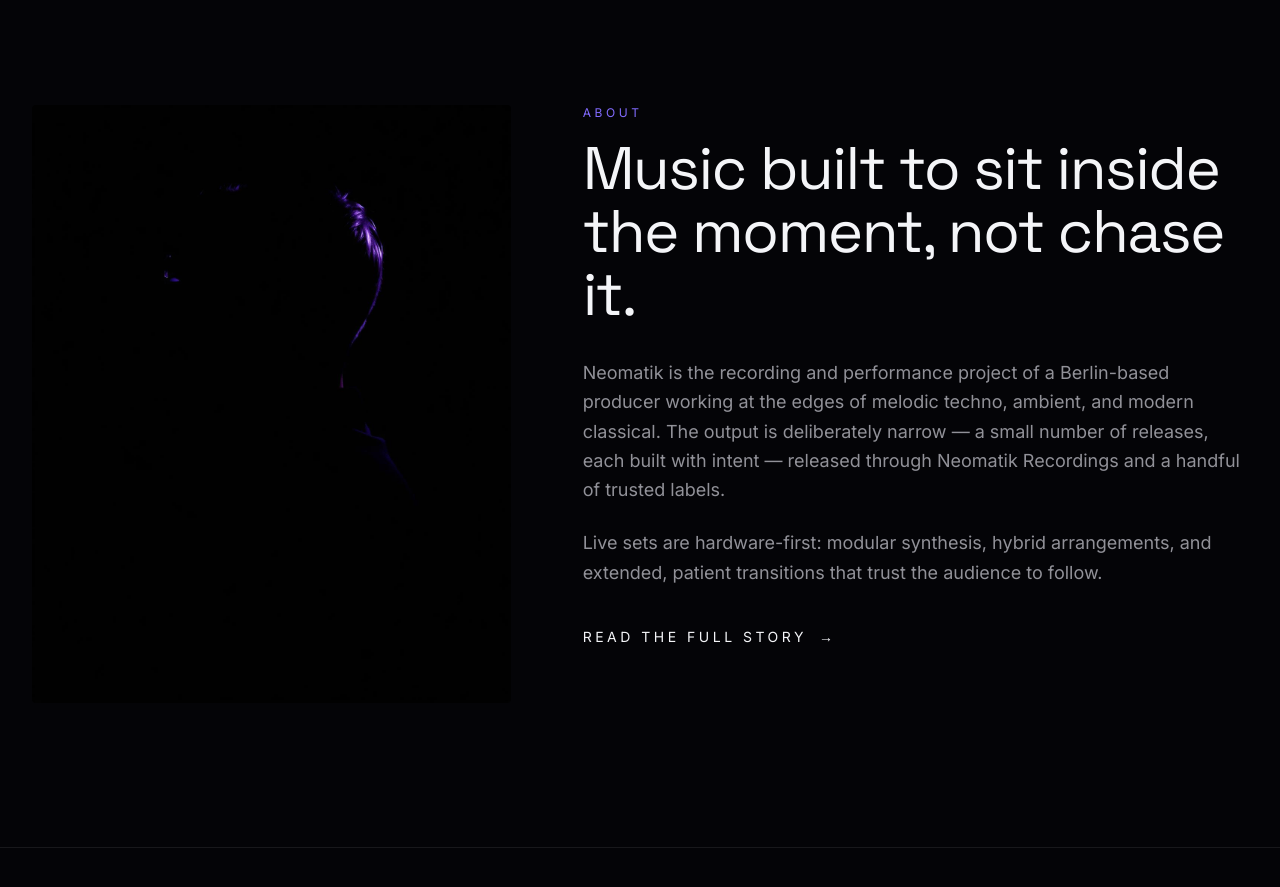
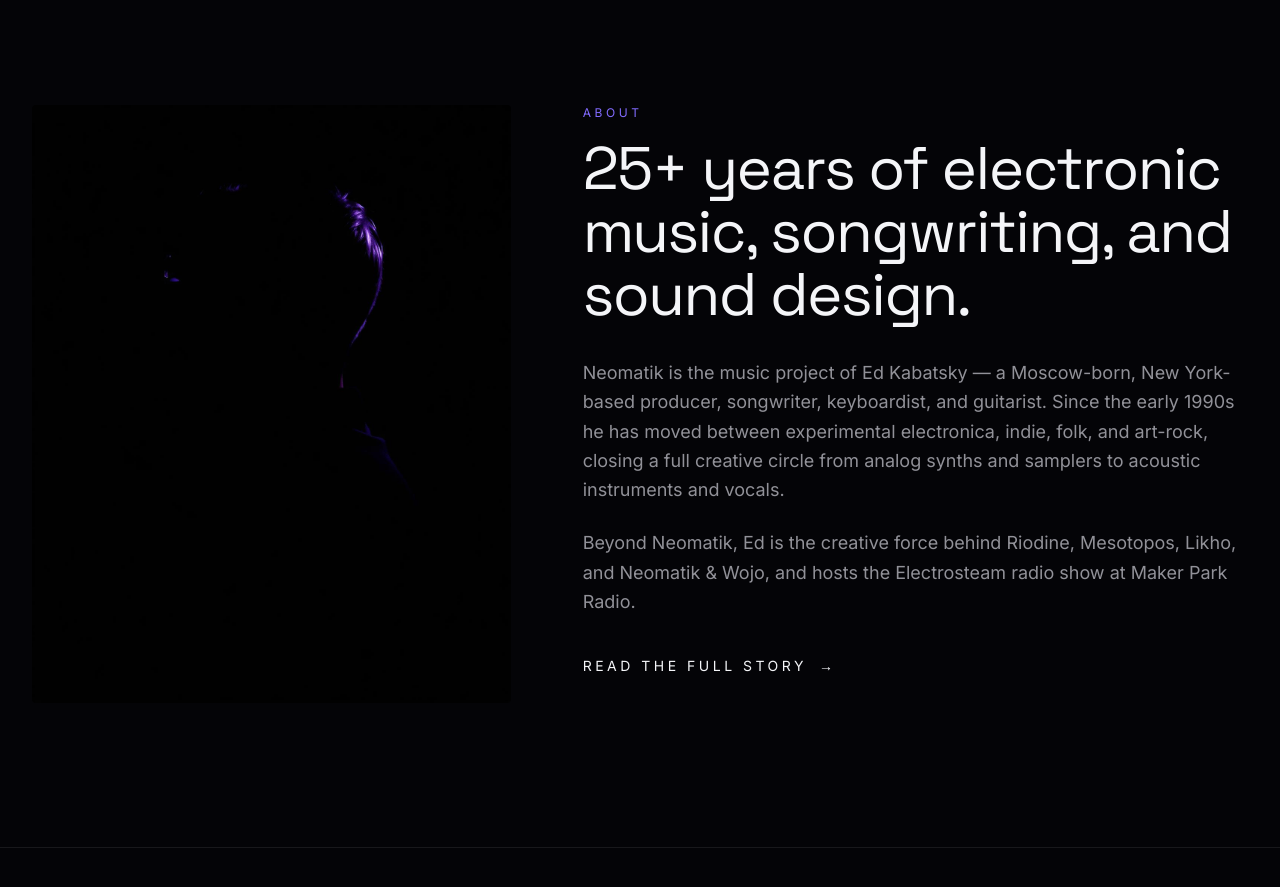
Before and after one commit to edka/neomatik.com, a React (Vite) app: page / in a window 1280 px wide. Shown: the part 840-1727 px from the top of the page. Built offline with nearby package versions, Linux system fonts and the light colour scheme.

Commit message:
Changes
Co-authored-by: edka <3311782+edka@users.noreply.github.com>

```diff
--- a/src/components/site/AboutTeaser.tsx
+++ b/src/components/site/AboutTeaser.tsx
@@ -21,18 +21,20 @@ export function AboutTeaser() {
         <div className="md:col-span-7 md:pl-6">
           <div className="text-xs uppercase tracking-[0.3em] text-violet">About</div>
           <h2 className="mt-4 font-display text-4xl leading-[1.05] tracking-tight md:text-6xl">
-            Music built to sit inside the moment, not chase it.
+            25+ years of electronic music, songwriting, and sound design.
           </h2>
           <div className="mt-8 space-y-6 text-base leading-relaxed text-muted-foreground md:text-lg">
             <p>
-              Neomatik is the recording and performance project of a Berlin-based producer
-              working at the edges of melodic techno, ambient, and modern classical. The
-              output is deliberately narrow — a small number of releases, each built with
-              intent — released through Neomatik Recordings and a handful of trusted labels.
+              Neomatik is the music project of Ed Kabatsky — a Moscow-born, New
+              York-based producer, songwriter, keyboardist, and guitarist. Since the
+              early 1990s he has moved between experimental electronica, indie, folk,
+              and art-rock, closing a full creative circle from analog synths and
+              samplers to acoustic instruments and vocals.
             </p>
             <p>
-              Live sets are hardware-first: modular synthesis, hybrid arrangements, and
-              extended, patient transitions that trust the audience to follow.
+              Beyond Neomatik, Ed is the creative force behind Riodine, Mesotopos,
+              Likho, and Neomatik &amp; Wojo, and hosts the Electrosteam radio show at
+              Maker Park Radio.
             </p>
           </div>
 
```
